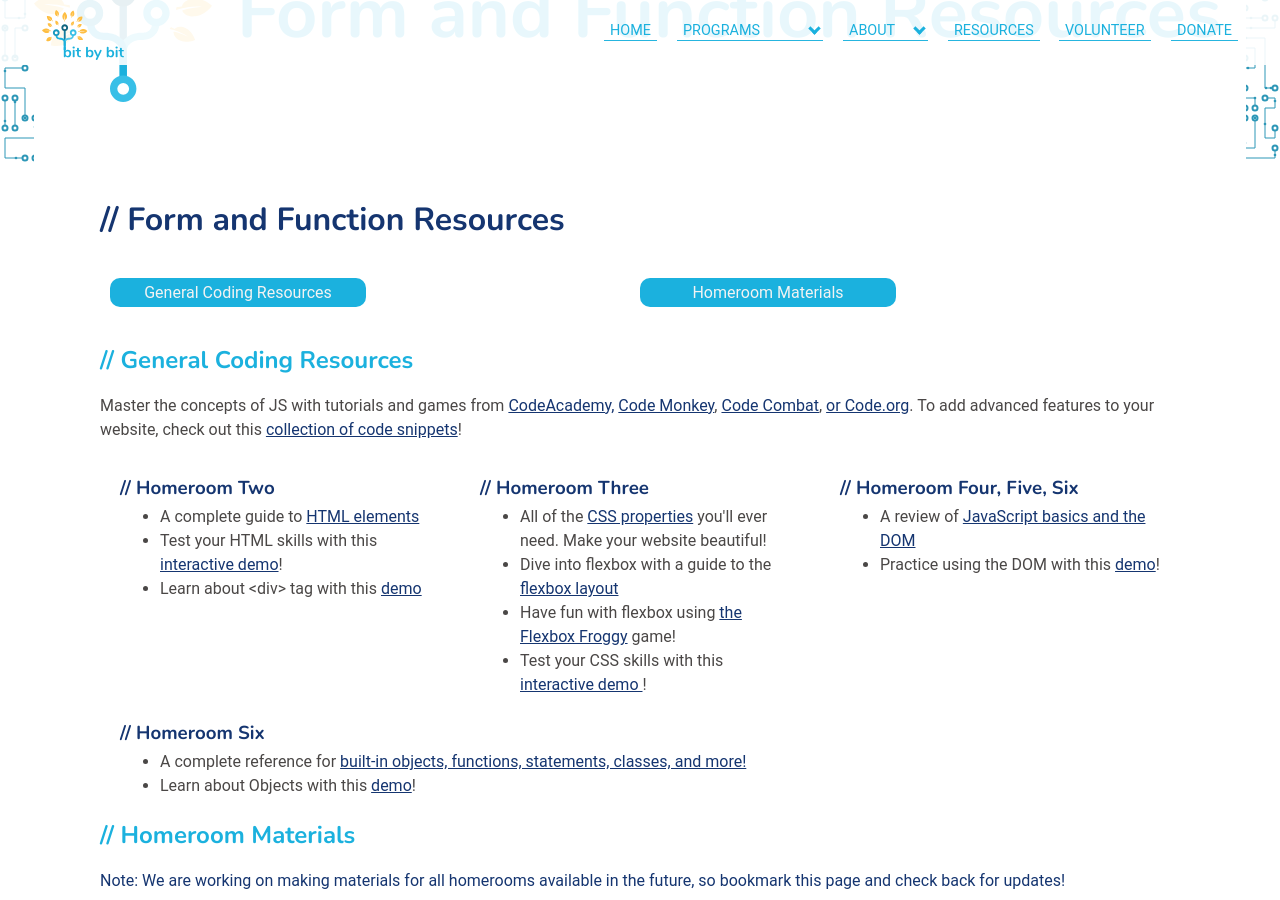
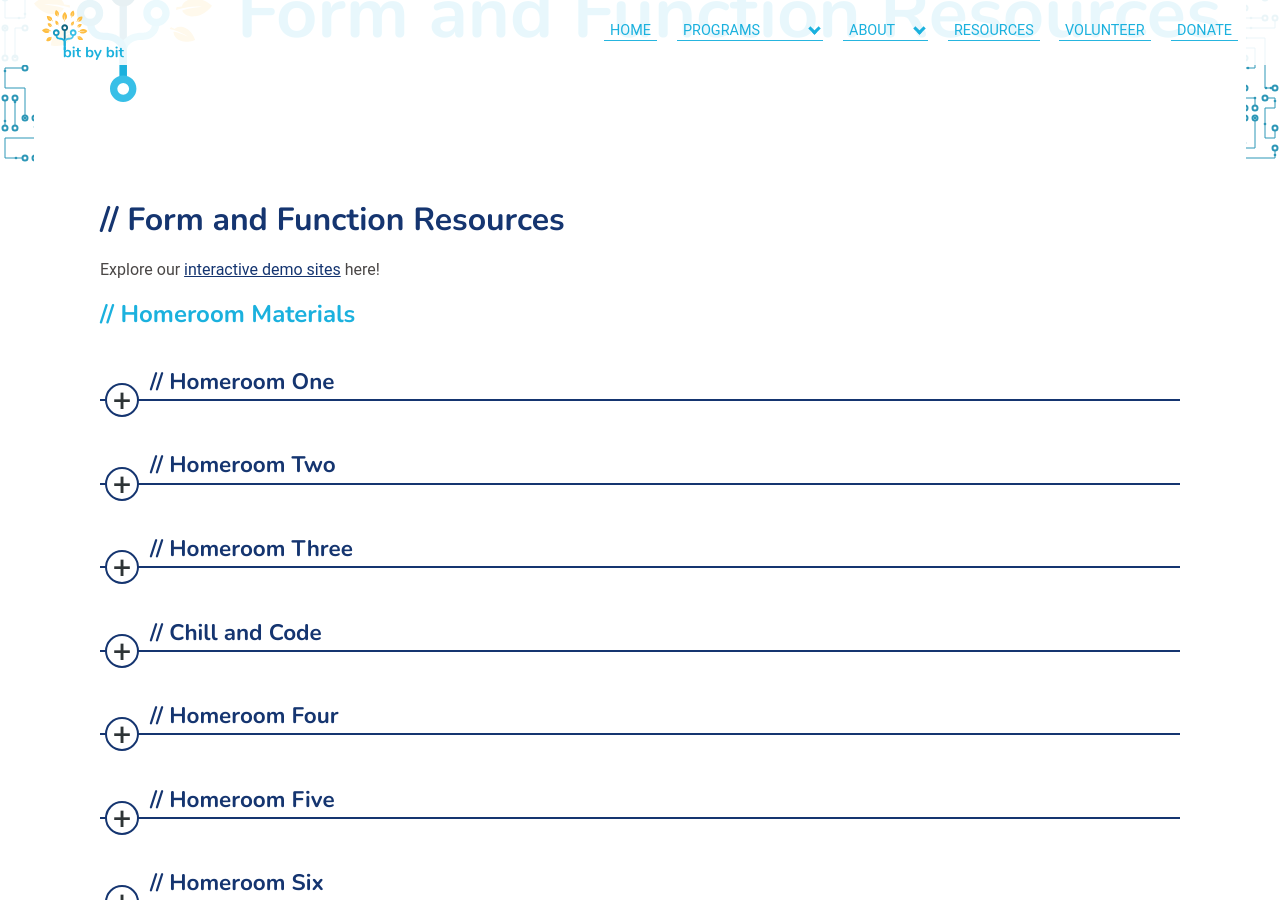
Before and after one commit to bit-by-bit-coding/bxb-website, a Jekyll site: the page built from ffresources.html, in a window 1280 px wide and 900 px high, scrolled down 202 px. Built offline with Jekyll 4.4.1, drawn with Linux system fonts in a browser that asks for light colours; nearby versions of some CDN libraries; some web fonts are replaced.

Commit message:
Update FF resource page
Delete general coding resources section
Add link to demo landing page
Add homeroom-specific demos under each dropdown
Add homeroom 5 notes and slides

```diff
--- a/ffresources.html
+++ b/ffresources.html
@@ -6,97 +6,11 @@
 - "faqs.js"
 style: resources.css
 ---
-<div class="section">
-    <div id="resource">
-        <h1>Form and Function Resources</h1>
-        <div id="topbuttons">
-            <div class="details-item">
-                <a href="#general">
-                    <button class="buttons">General Coding Resources</button>
-                </a>
-            </div>
-            <div class="details-item">
-                <a href="#homerooms">
-                    <button class="buttons">Homeroom Materials</button>
-                </a>
-            </div>
-        </div>
-
-        <div id="general"></div>
-        <h2>General Coding Resources</h2>
-        <p> Master the concepts of JS with tutorials and games from
-            <a href="https://www.codecademy.com">CodeAcademy,</a>
-            <a href="https://www.codemonkey.com">Code Monkey</a>,
-            <a href="https://codecombat.com/play/dungeon"> Code Combat</a>,
-            <a href="https://code.org"> or Code.org</a>. To add advanced features to your website, check out this
-            <a href="https://www.w3schools.com/howto/default.asp">collection of code snippets</a>!</p>
-        <div class="room-container">
-            <div class="room-item top">
-                <h3> Homeroom Two</h3>
-                <ul>
-                    <li>A complete guide to
-                        <a href="https://developer.mozilla.org/en-US/docs/Web/HTML/Element">HTML elements</a></li>
-                    <li>Test your HTML skills with this
-                        <a href="https://bit-by-bit-coding.github.io/interactive-tutorials/DEMO2.html">interactive
-                            demo</a>!
-                    </li>
-                    <li> Learn about &ltdiv&gt tag with this <a href="https://bit-by-bit-coding.github.io/interactive-tutorials/div-demo/">demo </a>
-                    </li>
-                </ul>
-            </div>
-            <div class="room-item top">
-                <h3>Homeroom Three</h3>
-                <ul>
-                    <li>All of the
-                        <a href="https://www.w3schools.com/cssref/ ">CSS properties</a> you'll ever need. Make your
-                        website
-                        beautiful!
-                    </li>
-                    <li>Dive into flexbox with a guide to the
-                        <a href="https://css-tricks.com/snippets/css/a-guide-to-flexbox/">flexbox layout</a>
-                    </li>
-                    <li>
-                        Have fun with flexbox using <a href="https://flexboxfroggy.com/"> the Flexbox Froggy</a> game!
-                    </li>
-                    <li>Test your CSS skills with this
-                        <a href="https://bit-by-bit-coding.github.io/interactive-tutorials/DEMOcss.html">interactive
-                            demo
-                        </a>!
-                    </li>
-                </ul>
-            </div>
-            <div class="room-item top">
-                <h3>Homeroom Four, Five, Six</h3>
-                <ul>
-                    <li>A review of
-                        <a href="https://www.w3schools.com/jsref/jsref_reference.asp">JavaScript basics and the DOM</a>
-                    </li>
-                    <li>
-                        Practice using the DOM with this <a href="https://bit-by-bit-coding.github.io/interactive-tutorials/dom-demo/">demo</a>!
-                    </li>
-                </ul>
-            </div>
-            <div class="room-item top">
-                <h3>Homeroom Six</h3>
-                <ul>
-                    <li>A complete reference for
-                    <a href="https://developer.mozilla.org/en-US/docs/Web/JavaScript/Reference">built-in objects, functions,
-                        statements, classes, and more!</a>
-                    </li>
-                    <li> Learn about Objects with this <a href="https://bit-by-bit-coding.github.io/interactive-tutorials/object-demo/">demo</a>!
-                    </li>
-                </ul>
-            </div>
-        </div>
-    </div>
-</div>
-
+<h1>Form and Function Resources</h1>
+<p>Explore our <a href="https://bit-by-bit-coding.github.io/interactive-tutorials/">interactive demo sites</a> here!</p>
 <section class="homeroomdetails">
     <div id="homerooms">
         <h2>Homeroom Materials</h2>
-        <p class="note">Note: We are working on making materials for all homerooms available in the future, so bookmark
-            this page and check back for updates!
-        </p>
         <div class="room-container">
 
             <details>
@@ -129,15 +41,28 @@
                     <strong>Materials</strong>
                     <ul>
                         <li>
-                            <a
-                                href="https://drive.google.com/uc?export=download&id=1BR3PRLFY0oiCVcuoXitlePPe8mRUXsYn">
+                            <a href="https://drive.google.com/uc?export=download&id=1BR3PRLFY0oiCVcuoXitlePPe8mRUXsYn">
                                 Homeroom 2 Slideshow
                             </a>
                         </li>
                         <li>
-                            <a
-                                href="https://drive.google.com/uc?export=download&id=1XTENgGN9KIcohwAoILHUrYUkgB2TMMBB">
+                            <a href="https://drive.google.com/uc?export=download&id=1XTENgGN9KIcohwAoILHUrYUkgB2TMMBB">
                                 Homeroom 2 Notes
+                            </a>
+                        </li>
+                    </ul>
+                </div>
+                <div class="room-item">
+                    <strong>Demos</strong>
+                    <ul>
+                        <li>
+                            <a href="https://bit-by-bit-coding.github.io/interactive-tutorials/div-demo/">
+                                Div Demo
+                            </a>
+                        </li>
+                        <li>
+                            <a href="https://bit-by-bit-coding.github.io/interactive-tutorials/attribute-demo/">
+                                Attribute Demo
                             </a>
                         </li>
                     </ul>
@@ -181,15 +102,54 @@
                     <strong>Day Three Materials</strong>
                     <ul>
                         <li>
-                            <a
-                                href="https://drive.google.com/uc?export=download&id=1eOe-IEK9FQrTYoctDILtCzu9aFnCUh3F">
+                            <a href="https://drive.google.com/uc?export=download&id=1eOe-IEK9FQrTYoctDILtCzu9aFnCUh3F">
                                 Day Three - Homeroom Three Slideshow
                             </a>
                         </li>
                         <li>
-                            <a
-                                href="https://drive.google.com/uc?export=download&id=1y8y65m0ur_tnF1_gOY8rLunBe6LaLEXv">
+                            <a href="https://drive.google.com/uc?export=download&id=1y8y65m0ur_tnF1_gOY8rLunBe6LaLEXv">
                                 Day Three - Homeroom Three Notes
+                            </a>
+                        </li>
+                    </ul>
+                </div>
+                <div class="room-item">
+                    <strong>Demos</strong>
+                    <ul>
+                        <li>
+                            <a href="https://bit-by-bit-coding.github.io/interactive-tutorials/box-model-demo/">
+                                Box Model Demo
+                            </a>
+                        </li>
+                    </ul>
+                </div>
+            </details>
+            <details>
+                <summary>
+                    <h3>Chill and Code</h3>
+                </summary>
+                <div class="room-item">
+                    <strong>Day One Materials</strong>
+                    <ul>
+                        <li>
+                            <a href="https://drive.google.com/file/d/1bDBiNhl6ZzaXAfC4clxj0q9Abi7_LBiI/view?usp=sharing">
+                                Day One - Chill and Code Slideshow
+                            </a>
+                        </li>
+                    </ul>
+                    <strong>Day Two Materials</strong>
+                    <ul>
+                        <li>
+                            <a href="https://drive.google.com/file/d/1jmngfEykVM75J6_PJL3EgFaTB2mYLS0d/view?usp=sharing">
+                                Day Two - Chill and Code Slideshow
+                            </a>
+                        </li>
+                    </ul>
+                    <strong>Day Three Materials</strong>
+                    <ul>
+                        <li>
+                            <a href="https://drive.google.com/file/d/1FVo73zEG9Dg9_eUXCuON6j4lr97Hgq5f/view?usp=sharing">
+                                Day Three - Chill and Code Slideshow
                             </a>
                         </li>
                     </ul>
@@ -263,15 +215,166 @@
                     <strong>Day Five Materials</strong>
                     <ul>
                         <li>
-                            <a
-                                href="https://drive.google.com/uc?export=download&id=1R13PO1FZnUfwzdFh9rLwOaVQgW5v_0Nd">
+                            <a href="https://drive.google.com/uc?export=download&id=1R13PO1FZnUfwzdFh9rLwOaVQgW5v_0Nd">
                                 Day Five - Homeroom Four Slideshow
                             </a>
                         </li>
                         <li>
-                            <a
-                                href="https://drive.google.com/uc?export=download&id=1bcIJWtoXwk4_9w3tn1QXD0cWwAQ_49-1">
+                            <a href="https://drive.google.com/uc?export=download&id=1bcIJWtoXwk4_9w3tn1QXD0cWwAQ_49-1">
                                 Day Five - Homeroom Four Notes
+                            </a>
+                        </li>
+                    </ul>
+                </div>
+                <div class="room-item">
+                    <strong>Demos</strong>
+                    <ul>
+                        <li>
+                            <a href="https://bit-by-bit-coding.github.io/interactive-tutorials/dom-demo/">
+                                Dom Demo
+                            </a>
+                        </li>
+                        <li>
+                            <a href="https://bit-by-bit-coding.github.io/interactive-tutorials/boolean-logic-demo/">
+                                Boolean Logic Demo
+                            </a>
+                        </li>
+                        <li>
+                            <a href="https://bit-by-bit-coding.github.io/interactive-tutorials/function-demo/">
+                                Function Demo
+                            </a>
+                        </li>
+                    </ul>
+                </div>
+            </details>
+            <details>
+                <summary>
+                    <h3>Homeroom Five</h3>
+                </summary>
+                <div class="room-item">
+                    <strong>Day One Materials</strong>
+                    <ul>
+                        <li>
+                            <a href="https://drive.google.com/file/d/1125-kJ4lp9cVM9pJhX56Fg2v61xdPo4T/view?usp=sharing">
+                                Day One - Homeroom Five Slideshow
+                            </a>
+                        </li>
+                        <li>
+                            <a href="https://drive.google.com/file/d/1m6JRLH_jK0zN0-KwvgMJ5aOV1q9fqjmb/view?usp=sharing">
+                                Day One - Homeroom Five Notes
+                            </a>
+                        </li>
+                    </ul>
+                    <strong>Day Two Materials</strong>
+                    <ul>
+                        <li>
+                            <a href="https://drive.google.com/file/d/1aPTDu2R4Nr7CNVI3tgBO8R1FsBEnGzcP/view?usp=sharing">
+                                Day Two - Homeroom Five Slideshow
+                            </a>
+                        </li>
+                        <li>
+                            <a href="https://drive.google.com/file/d/1KPvH1WoA2o7LQPof8gVN0Xjk4njJOsrb/view?usp=sharing">
+                                Day Two - Homeroom Five Notes
+                            </a>
+                        </li>
+                    </ul>
+                    <strong>Day Three Materials</strong>
+                    <ul>
+                        <li>
+                            <a href="https://drive.google.com/file/d/1cRn2sy_Oyk1FSdag0zuc8PE4vuAuQu7M/view?usp=sharing">
+                                Day Three - Homeroom Five Slideshow
+                            </a>
+                        </li>
+                        <li>
+                            <a href="https://drive.google.com/file/d/1uvTzcB2a3PharsaKOWkLzvliYbz9f1hv/view?usp=sharing">
+                                Day Three - Homeroom Five Notes
+                            </a>
+                        </li>
+                    </ul>
+                    <strong>Day Four Materials</strong>
+                    <ul>
+                        <li>
+                            <a href="https://drive.google.com/file/d/19_B7e26TtcFfsfOdQgcBSQK4b0QytbEa/view?usp=sharing">
+                                Day Four - Homeroom Five Slideshow
+                            </a>
+                        </li>
+                        <li>
+                            <a href="https://drive.google.com/file/d/1hhaamODYttNlZYnbZRRJ1EDPLi9KkwRE/view?usp=sharing">
+                                Day Four - Homeroom Five Notes
+                            </a>
+                        </li>
+                    </ul>
+                    <strong>Day Five Materials</strong>
+                    <ul>
+                        <li>
+                            <a href="https://drive.google.com/file/d/18JDbUxkk--6_hg8L7ehOWM10L4sbvBv1/view?usp=sharing">
+                                Day Five - Homeroom Five Slideshow
+                            </a>
+                        </li>
+                        <li>
+                            <a href="https://drive.google.com/file/d/1dNPRJ-LbATLUy9W0kUZhneTeyiBQ_YLN/view?usp=sharing">
+                                Day Five - Homeroom Five Notes
+                            </a>
+                        </li>
+                    </ul>
+                    <strong>Day Six Materials</strong>
+                    <ul>
+                        <li>
+                            <a href="https://drive.google.com/file/d/1k0R_WVG9lsgmaUO2tZRaVTrKZ_7uaY1A/view?usp=sharing">
+                                Day Six - Homeroom Five Slideshow
+                            </a>
+                        </li>
+                        <li>
+                            <a href="https://drive.google.com/file/d/1EZMsWUFTx1VrRmgeauScBq5Cpw6pxqqy/view?usp=sharing">
+                                Day Six - Homeroom Five Notes
+                            </a>
+                        </li>
+                    </ul>
+                    <strong>Day Seven Materials</strong>
+                    <ul>
+                        <li>
+                            <a href="https://drive.google.com/file/d/1RkEkiioP0znsTGP5JT5o1DT0FNLDh5KM/view?usp=sharing">
+                                Day Seven - Homeroom Five Slideshow
+                            </a>
+                        </li>
+                    </ul>
+                </div>
+                <div class="room-item">
+                    <strong>Demos</strong>
+                    <ul>
+                        <li>
+                            <a href="https://bit-by-bit-coding.github.io/interactive-tutorials/for-loop-demo/">
+                                For Loop Demo
+                            </a>
+                        </li>
+                        <li>
+                            <a href="https://bit-by-bit-coding.github.io/interactive-tutorials/math-random-demo/">
+                                Math.random Demo
+                            </a>
+                        </li>
+                        <li>
+                            <a href="https://bit-by-bit-coding.github.io/interactive-tutorials/events-demo/">
+                                Events Demo
+                            </a>
+                        </li>
+                    </ul>
+                </div>
+            </details>
+            <details>
+                <summary>
+                    <h3>Homeroom Six</h3>
+                </summary>
+                <div class="room-item">
+                    <strong>Demos</strong>
+                    <ul>
+                        <li>
+                            <a href="https://bit-by-bit-coding.github.io/interactive-tutorials/object-demo/">
+                                Object Demo
+                            </a>
+                        </li>
+                        <li>
+                            <a href="https://bit-by-bit-coding.github.io/interactive-tutorials/events-demo/">
+                                Events Demo
                             </a>
                         </li>
                     </ul>
```
Also changed, not shown: other parts of ffresources.html (+14 -28 lines).
